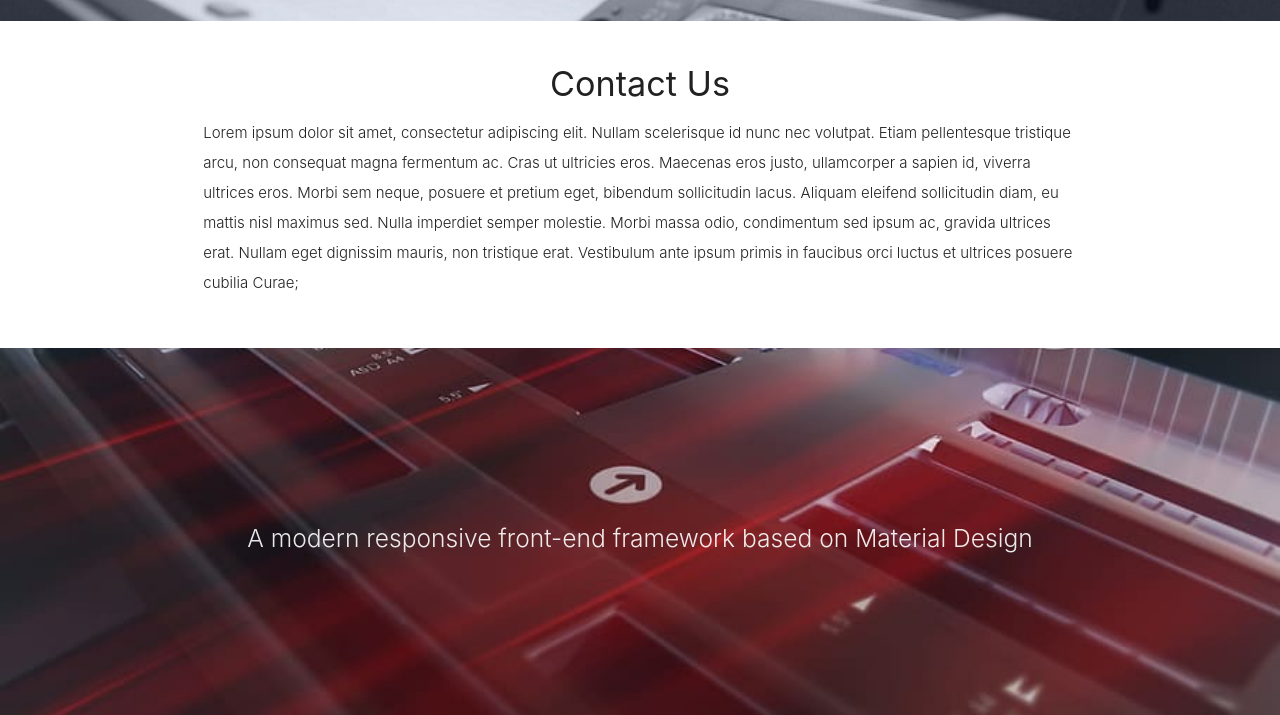
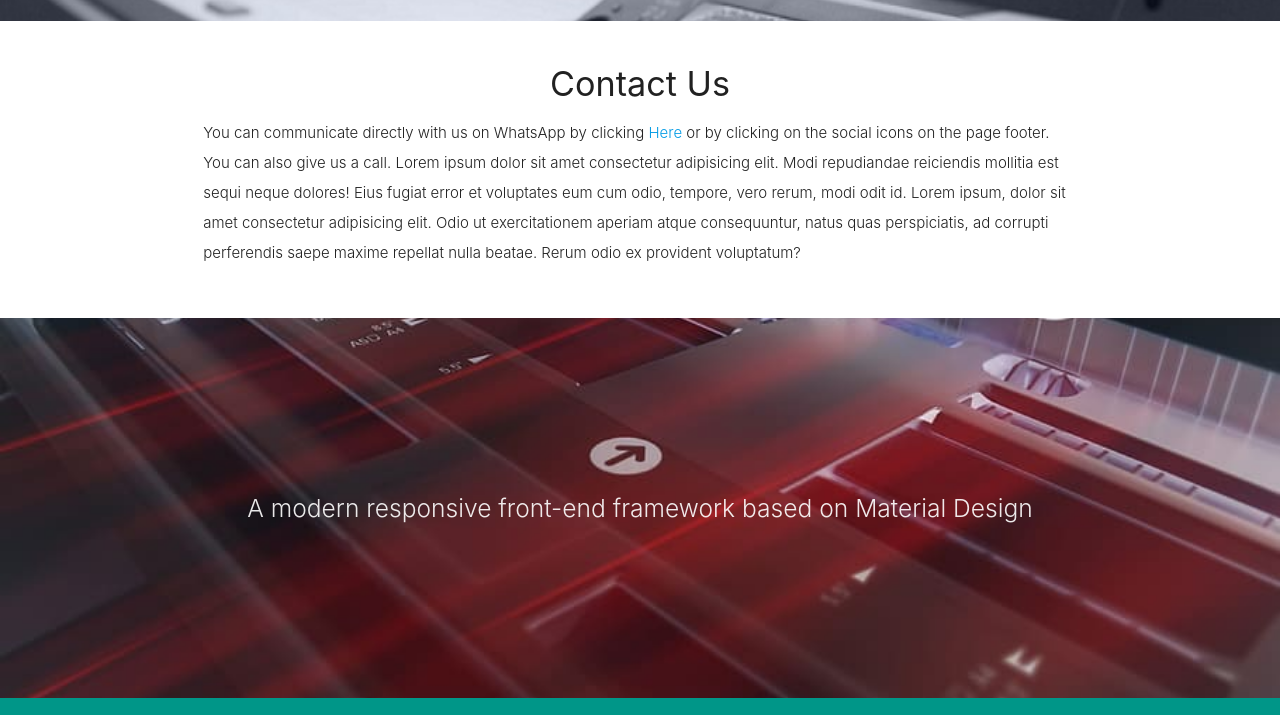
Before and after one commit to Dammykeys/payment-template, a plain HTML site: page index.html in a window 1280 px wide. Shown: the part 1328-2043 px from the top of the page. Drawn offline with nearby package versions, Linux system fonts and the light colour scheme; a script that the page names is missing; some icons are missing.

Commit message:
Update index.html

```diff
--- a/index.html
+++ b/index.html
@@ -17,6 +17,7 @@
 </head>
 
 <body>
+  <div class="preloader"></div>
   <nav class="sidenav-trigger1  white" role="navigation">
     <div class="nav-wrapper">
       <a id="logo-container" class="brand-logo" onclick="scrollToTop();">
@@ -123,13 +124,13 @@
         <div class="col s12 center">
           <h3><i class="mdi-content-send brown-text"></i></h3>
           <h4>Contact Us</h4>
-          <p class="left-align light">Lorem ipsum dolor sit amet, consectetur adipiscing elit. Nullam scelerisque id
-            nunc nec volutpat. Etiam pellentesque tristique arcu, non consequat magna fermentum ac. Cras ut ultricies
-            eros. Maecenas eros justo, ullamcorper a sapien id, viverra ultrices eros. Morbi sem neque, posuere et
-            pretium eget, bibendum sollicitudin lacus. Aliquam eleifend sollicitudin diam, eu mattis nisl maximus sed.
-            Nulla imperdiet semper molestie. Morbi massa odio, condimentum sed ipsum ac, gravida ultrices erat. Nullam
-            eget dignissim mauris, non tristique erat. Vestibulum ante ipsum primis in faucibus orci luctus et ultrices
-            posuere cubilia Curae;</p>
+          <p class="left-align light">You can communicate directly with us on WhatsApp by clicking <a
+              href="https://wa.link/55wceb">Here</a> or by clicking on the social icons on the page footer. You can also
+            give us a call. Lorem ipsum dolor sit amet consectetur adipisicing elit. Modi repudiandae reiciendis
+            mollitia est sequi neque dolores! Eius fugiat error et voluptates eum cum odio, tempore, vero rerum, modi
+            odit id. Lorem ipsum, dolor sit amet consectetur adipisicing elit. Odio ut exercitationem aperiam atque
+            consequuntur, natus quas perspiciatis, ad corrupti perferendis saepe maxime repellat nulla beatae. Rerum
+            odio ex provident voluptatum?</p>
         </div>
       </div>
 
@@ -198,7 +199,6 @@
   <script src="js/materialize.js"></script>
   <script src="js/init.js"></script>
   <script src="https://js.paystack.co/v1/inline.js"></script>
-
 </body>
 
 </html>
```
